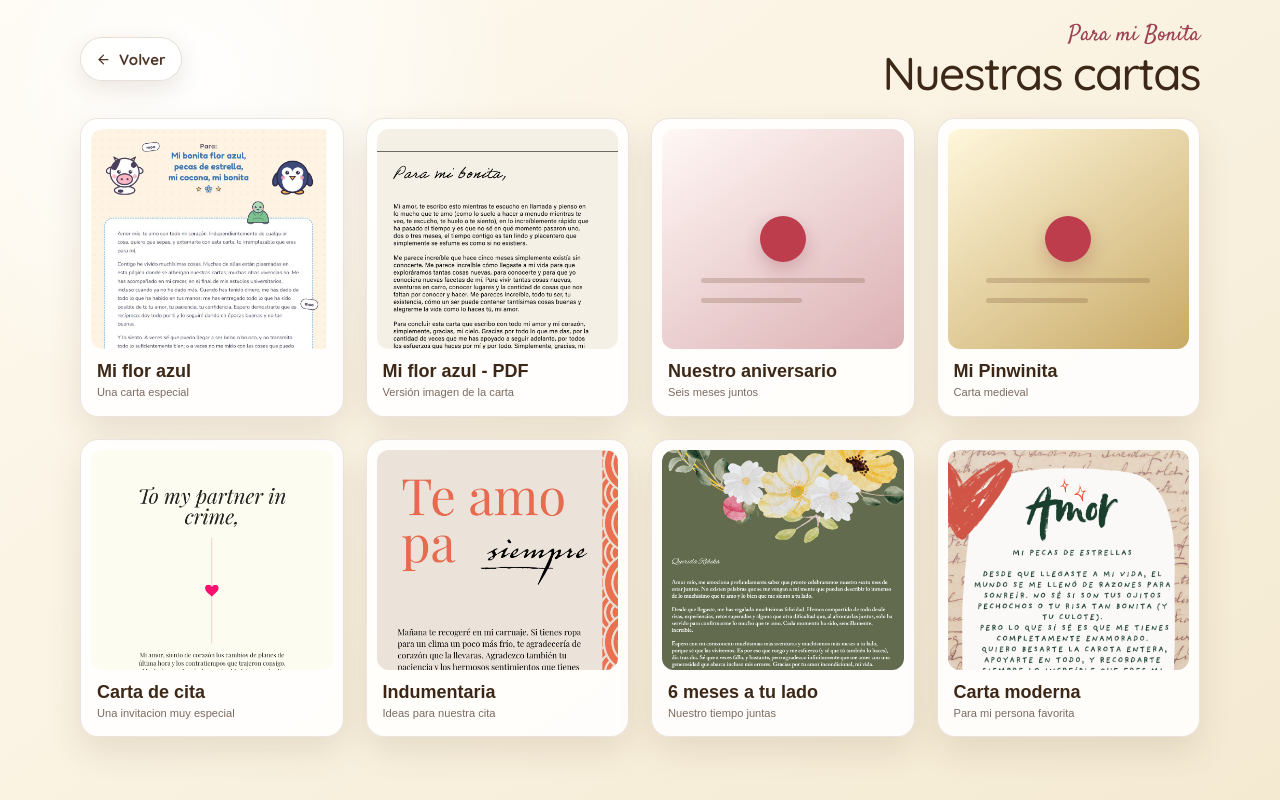
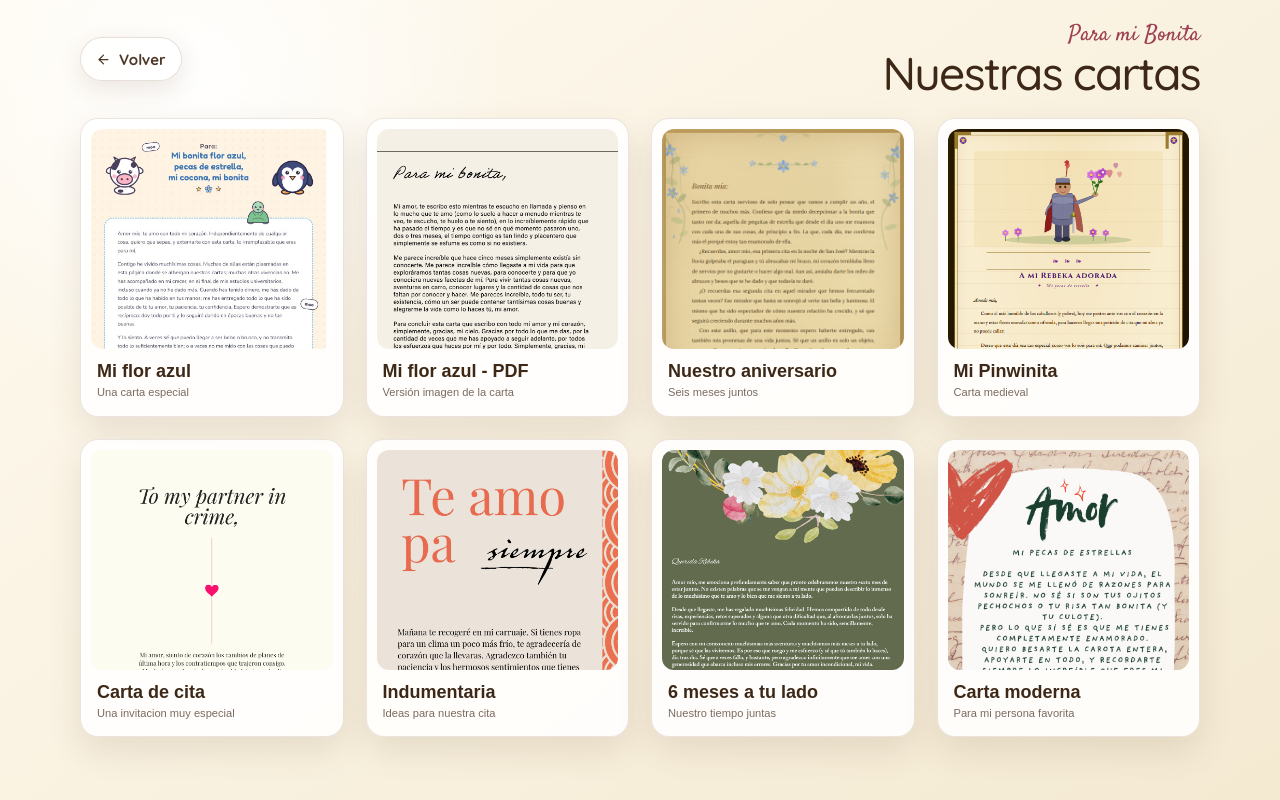
Before and after one commit to richard1617/mi-proyecto-rebe, a React (Vite) app: page / in a window 1280 px wide. Both pictures are taken after a click on the button 674 px from the left and 368 px from the top of the page. Built offline with nearby package versions, Linux system fonts and the light colour scheme.

Commit message:
fix 3 images

```diff
--- a/src/App.tsx
+++ b/src/App.tsx
@@ -30,18 +30,19 @@ type Letter = {
   subtitle: string
   type: 'html' | 'image'
   src: string
+  preview: string
   theme: 'rose' | 'gold' | 'blue' | 'green'
 }
 
 const letters: Letter[] = [
-  { id: 'flor-azul', title: 'Mi flor azul', subtitle: 'Una carta especial', type: 'image', src: '/letters/flor-azul-html.jpg', theme: 'blue' },
-  { id: 'flor-azul-pdf', title: 'Mi flor azul - PDF', subtitle: 'Versión imagen de la carta', type: 'image', src: '/letters/flor-azul.jpg', theme: 'blue' },
-  { id: 'aniversario', title: 'Nuestro aniversario', subtitle: 'Seis meses juntos', type: 'html', src: '/letters/aniversario.html', theme: 'rose' },
-  { id: 'medieval', title: 'Mi Pinwinita', subtitle: 'Carta medieval', type: 'html', src: '/letters/medieval.html', theme: 'gold' },
-  { id: 'cita', title: 'Carta de cita', subtitle: 'Una invitacion muy especial', type: 'image', src: '/letters/carta-cita.jpg', theme: 'rose' },
-  { id: 'indumentaria', title: 'Indumentaria', subtitle: 'Ideas para nuestra cita', type: 'image', src: '/letters/indumentaria-cita.jpg', theme: 'green' },
-  { id: 'seis-meses', title: '6 meses a tu lado', subtitle: 'Nuestro tiempo juntas', type: 'image', src: '/letters/seis-meses.jpg', theme: 'rose' },
-  { id: 'carta-moderna', title: 'Carta moderna', subtitle: 'Para mi persona favorita', type: 'image', src: '/letters/carta-moderna.png', theme: 'blue' },
+  { id: 'flor-azul', title: 'Mi flor azul', subtitle: 'Una carta especial', type: 'image', src: '/letters/flor-azul-html.jpg', preview: '/letters/flor-azul-html.jpg', theme: 'blue' },
+  { id: 'flor-azul-pdf', title: 'Mi flor azul - PDF', subtitle: 'Versión imagen de la carta', type: 'image', src: '/letters/flor-azul.jpg', preview: '/letters/flor-azul.jpg', theme: 'blue' },
+  { id: 'aniversario', title: 'Nuestro aniversario', subtitle: 'Seis meses juntos', type: 'html', src: '/letters/aniversario.html', preview: '/letters/aniversario.png', theme: 'rose' },
+  { id: 'medieval', title: 'Mi Pinwinita', subtitle: 'Carta medieval', type: 'html', src: '/letters/medieval.html', preview: '/letters/medieval.jpg', theme: 'gold' },
+  { id: 'cita', title: 'Carta de cita', subtitle: 'Una invitacion muy especial', type: 'image', src: '/letters/carta-cita.jpg', preview: '/letters/carta-cita.jpg', theme: 'rose' },
+  { id: 'indumentaria', title: 'Indumentaria', subtitle: 'Ideas para nuestra cita', type: 'image', src: '/letters/indumentaria-cita.jpg', preview: '/letters/indumentaria-cita.jpg', theme: 'green' },
+  { id: 'seis-meses', title: '6 meses a tu lado', subtitle: 'Nuestro tiempo juntas', type: 'image', src: '/letters/seis-meses.jpg', preview: '/letters/seis-meses.jpg', theme: 'rose' },
+  { id: 'carta-moderna', title: 'Carta moderna', subtitle: 'Para mi persona favorita', type: 'image', src: '/letters/carta-moderna.png', preview: '/letters/carta-moderna.png', theme: 'blue' },
 ]
 
 export default function App() {
@@ -368,15 +369,7 @@ export default function App() {
                   aria-label={`Abrir ${letter.title}`}
                 >
                   <span className="letter-preview" aria-hidden="true">
-                    {letter.type === 'image' ? (
-                      <img src={letter.src} alt="" />
-                    ) : (
-                      <>
-                        <span className="preview-seal" />
-                        <span className="preview-line" />
-                        <span className="preview-line short" />
-                      </>
-                    )}
+                    <img src={letter.preview} alt="" />
                   </span>
                   <span className="letter-meta">
                     <strong>{letter.title}</strong>
```
